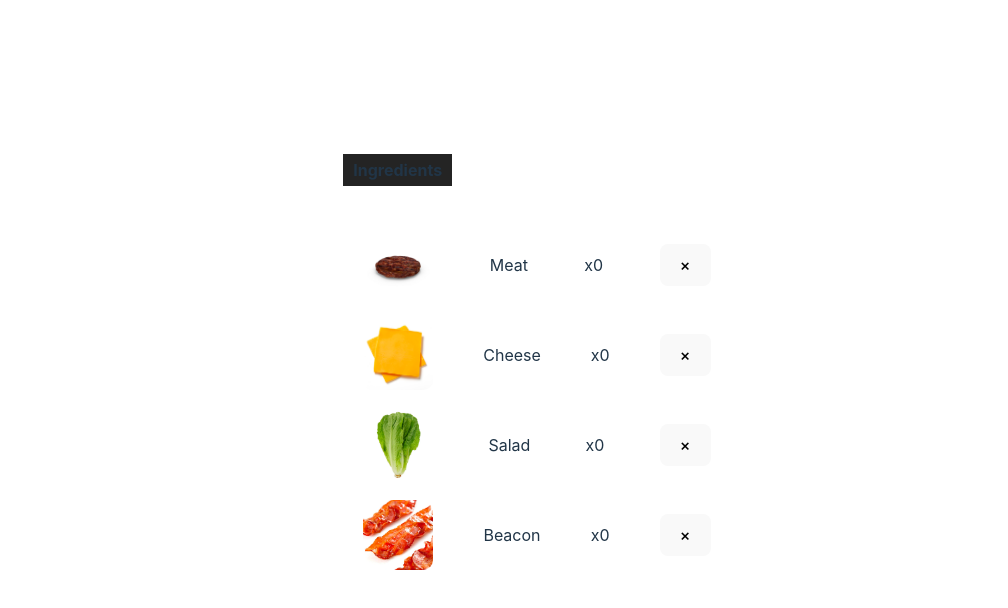
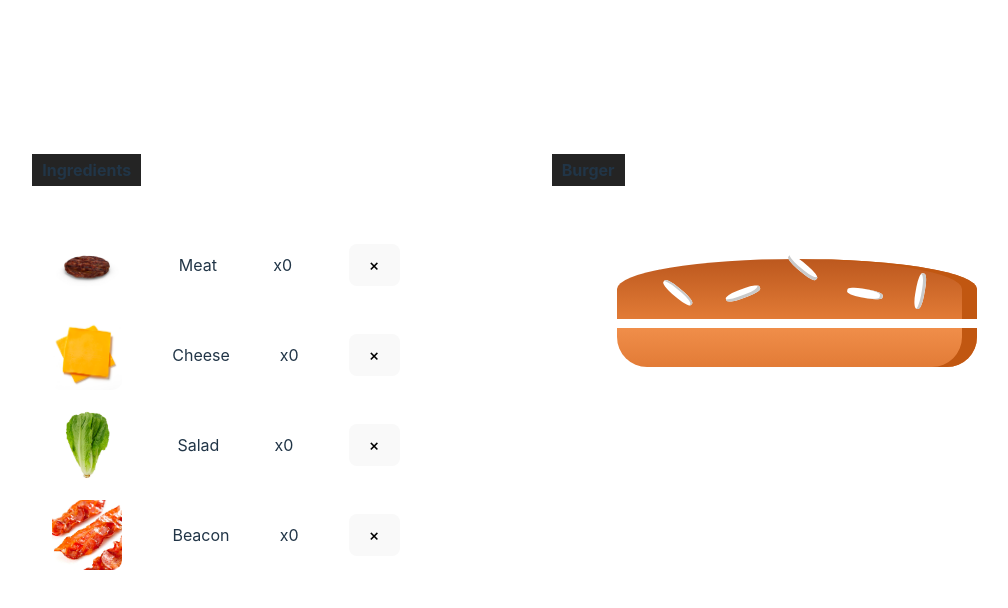
Before and after one commit to nenahui/laba-56, a React (Vite) app: page / in a window 1280 px wide. Shown: the top 608 px of the page, without its empty margins (103-1111 px from the left). Built offline with nearby package versions, Linux system fonts and the light colour scheme.

Commit message:
Реализовал логику отображение самих ингредиентов в блоке Бургера

```diff
--- a/src/App.css
+++ b/src/App.css
@@ -3,4 +3,6 @@
   margin: 0 auto;
   padding: 2rem;
   text-align: center;
+  display: flex;
+  gap: 50px;
 }
--- a/src/App.tsx
+++ b/src/App.tsx
@@ -1,51 +1,9 @@
 import './App.css';
-import Container from './components/Container/Container';
-import Ingredient from './components/Ingredient/Ingredient';
-import {useState} from 'react';
-import {nanoid} from 'nanoid';
+import Main from './components/Main/Main';
 
 const App = () => {
-  const [ingredients, setIngredients] = useState([
-    {name: 'Meat', count: 0, id: nanoid()},
-    {name: 'Cheese', count: 0, id: nanoid()},
-    {name: 'Salad', count: 0, id: nanoid()},
-    {name: 'Beacon', count: 0, id: nanoid()},
-  ]);
-
-  const increaseIngredients = (id: string) => {
-    setIngredients((prevState) =>
-      prevState.map((ingredient) =>
-        ingredient.id === id
-          ? {...ingredient, count: ingredient.count + 1}
-          : ingredient
-      )
-    );
-  };
-
-  const deleteIngredients = (id: string) => {
-    setIngredients((prevState) =>
-      prevState.map((ingredient) =>
-        ingredient.id === id && ingredient.count > 0
-          ? {...ingredient, count: ingredient.count - 1}
-          : ingredient
-      )
-    );
-  };
-
-  const list = ingredients.map((ingredient) => {
-    return (
-      <Ingredient key={ingredient.id} img={`./${ingredient.name}.png`} name={ingredient.name} count={ingredient.count}
-                  increaseIngredient={() => increaseIngredients(ingredient.id)}
-                  deleteIngredient={() => deleteIngredients(ingredient.id)}/>
-    );
-  });
-
   return (
-    <>
-      <Container name={'Ingredients'}>
-        {list}
-      </Container>
-    </>
+    <Main/>
   );
 };
 
--- /dev/null
+++ b/src/components/Burger/Beacon/Beacon.tsx
@@ -0,0 +1,7 @@
+const Beacon = () => {
+  return (
+    <div className={'Bacon'}></div>
+  );
+};
+
+export default Beacon;
--- /dev/null
+++ b/src/components/Burger/Burger.css
@@ -0,0 +1,143 @@
+.BreadBottom {
+  height: 13%;
+  width: 80%;
+  background: linear-gradient(#F08E4A, #e27b36);
+  border-radius: 0 0 30px 30px;
+  box-shadow: inset -15px 0 #c15711;
+  margin: 2% auto;
+}
+
+.BreadTop {
+  height: 20%;
+  width: 80%;
+  background: linear-gradient(#bc581e, #e27b36);
+  border-radius: 50% 50% 0 0;
+  box-shadow: inset -15px 0 #c15711;
+  margin: 2% auto;
+  position: relative;
+}
+
+.Seeds1 {
+  width: 10%;
+  height: 15%;
+  position: absolute;
+  background-color: white;
+  left: 30%;
+  top: 50%;
+  border-radius: 40%;
+  transform: rotate(-20deg);
+  box-shadow: inset -2px -3px #c9c9c9;
+}
+
+.Seeds1:after {
+  content: "";
+  width: 100%;
+  height: 100%;
+  position: absolute;
+  background-color: white;
+  left: -170%;
+  top: -260%;
+  border-radius: 40%;
+  transform: rotate(60deg);
+  box-shadow: inset -1px 2px #c9c9c9;
+}
+
+.Seeds1:before {
+  content: "";
+  width: 100%;
+  height: 100%;
+  position: absolute;
+  background-color: white;
+  left: 180%;
+  top: -50%;
+  border-radius: 40%;
+  transform: rotate(60deg);
+  box-shadow: inset -1px -3px #c9c9c9;
+}
+
+.Seeds2 {
+  width: 10%;
+  height: 15%;
+  position: absolute;
+  background-color: white;
+  left: 64%;
+  top: 50%;
+  border-radius: 40%;
+  transform: rotate(10deg);
+  box-shadow: inset -3px 0 #c9c9c9;
+}
+
+.Seeds2:before {
+  content: "";
+  width: 100%;
+  height: 100%;
+  position: absolute;
+  background-color: white;
+  left: 150%;
+  top: -130%;
+  border-radius: 40%;
+  transform: rotate(90deg);
+  box-shadow: inset 1px 3px #c9c9c9;
+}
+
+.Meat {
+  width: 80%;
+  height: 8%;
+  background: linear-gradient(#7f3608, #702e05);
+  margin: 2% auto;
+  border-radius: 15px;
+}
+
+.Cheese {
+  width: 90%;
+  height: 4.5%;
+  margin: 2% auto;
+  background: linear-gradient(#f4d004, #d6bb22);
+  border-radius: 20px;
+}
+
+.Salad {
+  width: 85%;
+  height: 7%;
+  margin: 2% auto;
+  background: linear-gradient(#228c1d, #91ce50);
+  border-radius: 20px;
+}
+
+.Bacon {
+  width: 80%;
+  height: 3%;
+  background: linear-gradient(#bf3813, #c45e38);
+  margin: 2% auto;
+}
+
+.Burger {
+  width: 100%;
+  margin: auto;
+  height: 250px;
+  overflow: auto;
+  text-align: center;
+  font-weight: bold;
+  font-size: 1.2rem;
+}
+
+@media (min-width: 1000px) and (min-height: 700px) {
+  .Burger {
+    width: 700px;
+    height: 600px;
+  }
+}
+
+@media (min-width: 500px) and (min-height: 401px) {
+  .Burger {
+    width: 450px;
+    height: 300px;
+  }
+}
+
+@media (min-width: 500px) and (max-height: 400px) {
+  .Burger {
+    width: 350px;
+    height: 200px;
+  }
+}
--- a/src/components/Burger/Burger.tsx
+++ b/src/components/Burger/Burger.tsx
@@ -1,4 +1,5 @@
 import React from 'react';
+import './Burger.css';
 
 const Burger: React.FC<React.PropsWithChildren> = ({children}) => {
   return (
@@ -6,9 +7,9 @@ const Burger: React.FC<React.PropsWithChildren> = ({children}) => {
       <div className={'BreadTop'}>
         <div className="Seeds1"></div>
         <div className="Seeds2"></div>
-        {children}
-        <div className="BreadBottom"></div>
       </div>
+      {children}
+      <div className="BreadBottom"></div>
     </div>
   );
 };
--- /dev/null
+++ b/src/components/Main/Main.tsx
@@ -0,0 +1,77 @@
+import {useState} from 'react';
+import {nanoid} from 'nanoid';
+import Ingredient from '../Ingredient/Ingredient';
+import Meat from '../Burger/Meat/Meat';
+import Cheese from '../Burger/Cheese/Cheese';
+import Salad from '../Burger/Salad/Salad';
+import Beacon from '../Burger/Beacon/Beacon';
+import Container from '../Container/Container';
+import Burger from '../Burger/Burger';
+
+const Main = () => {
+  const [ingredients, setIngredients] = useState([
+    {name: 'Meat', count: 0, id: nanoid()},
+    {name: 'Cheese', count: 0, id: nanoid()},
+    {name: 'Salad', count: 0, id: nanoid()},
+    {name: 'Beacon', count: 0, id: nanoid()},
+  ]);
+
+  const increaseIngredients = (id: string) => {
+    setIngredients((prevState) =>
+      prevState.map((ingredient) =>
+        ingredient.id === id
+          ? {...ingredient, count: ingredient.count + 1}
+          : ingredient
+      )
+    );
+  };
+
+  const deleteIngredients = (id: string) => {
+    setIngredients((prevState) =>
+      prevState.map((ingredient) =>
+        ingredient.id === id && ingredient.count > 0
+          ? {...ingredient, count: ingredient.count - 1}
+          : ingredient
+      )
+    );
+  };
+
+  const ingredientList = ingredients.map((ingredient) => {
+    return (
+      <Ingredient key={ingredient.id} img={`./${ingredient.name}.png`} name={ingredient.name} count={ingredient.count}
+                  increaseIngredient={() => increaseIngredients(ingredient.id)}
+                  deleteIngredient={() => deleteIngredients(ingredient.id)}/>
+    );
+  });
+
+  const burgerList = ingredients.map((ingredient => {
+    if (ingredient.name === 'Meat' && ingredient.count) {
+      return new Array(ingredient.count).fill(null).map((_, index) => <Meat key={index}/>);
+    }
+    if (ingredient.name === 'Cheese') {
+      return new Array(ingredient.count).fill(null).map((_, index) => <Cheese key={index}/>);
+    }
+    if (ingredient.name === 'Salad') {
+      return new Array(ingredient.count).fill(null).map((_, index) => <Salad key={index}/>);
+    }
+    if (ingredient.name === 'Beacon') {
+      return new Array(ingredient.count).fill(null).map((_, index) => <Beacon key={index}/>);
+    }
+  }));
+
+  return (
+    <>
+      <Container name={'Ingredients'}>
+        {ingredientList}
+      </Container>
+
+      <Container name={'Burger'}>
+        <Burger>
+          {burgerList}
+        </Burger>
+      </Container>
+    </>
+  );
+};
+
+export default Main;
```
